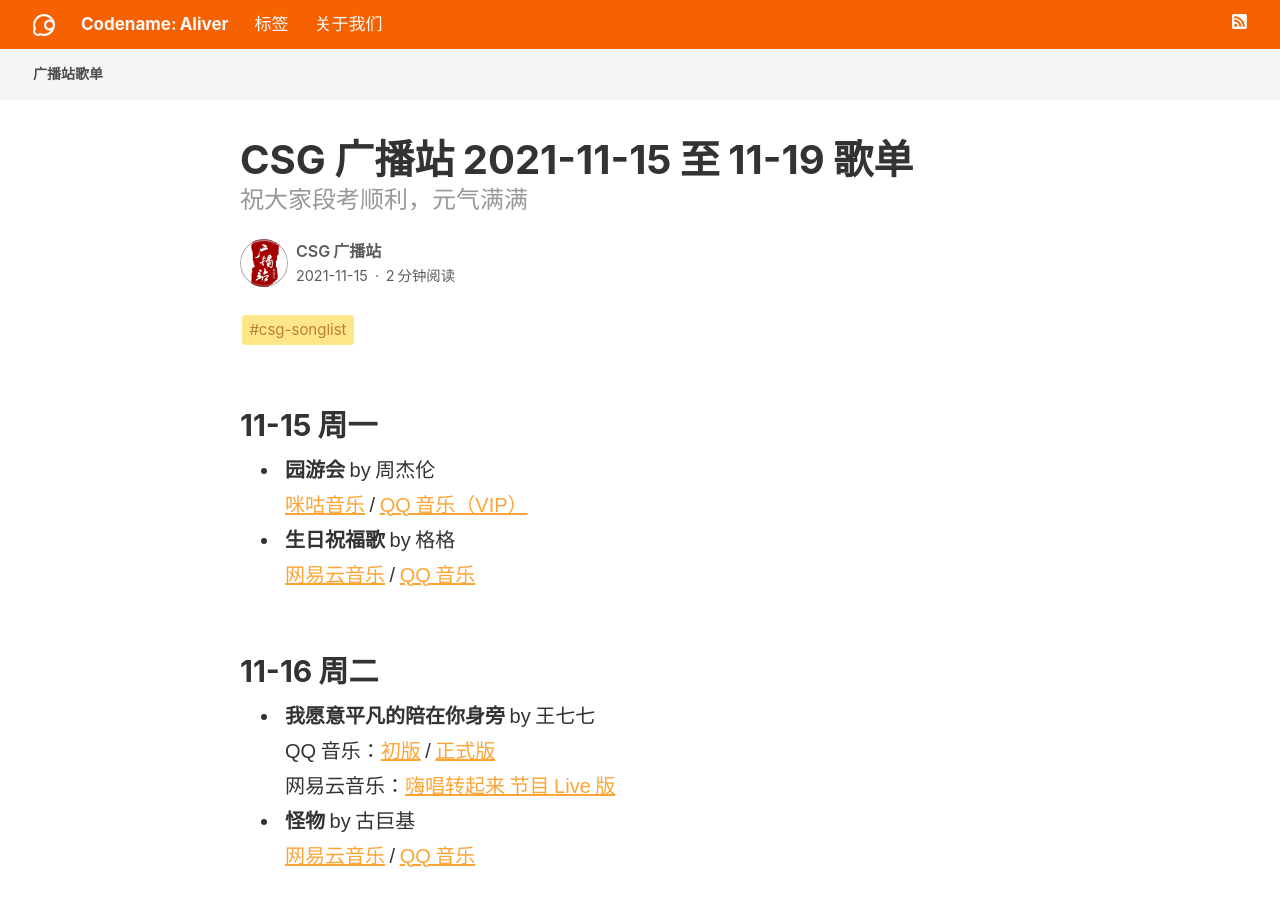
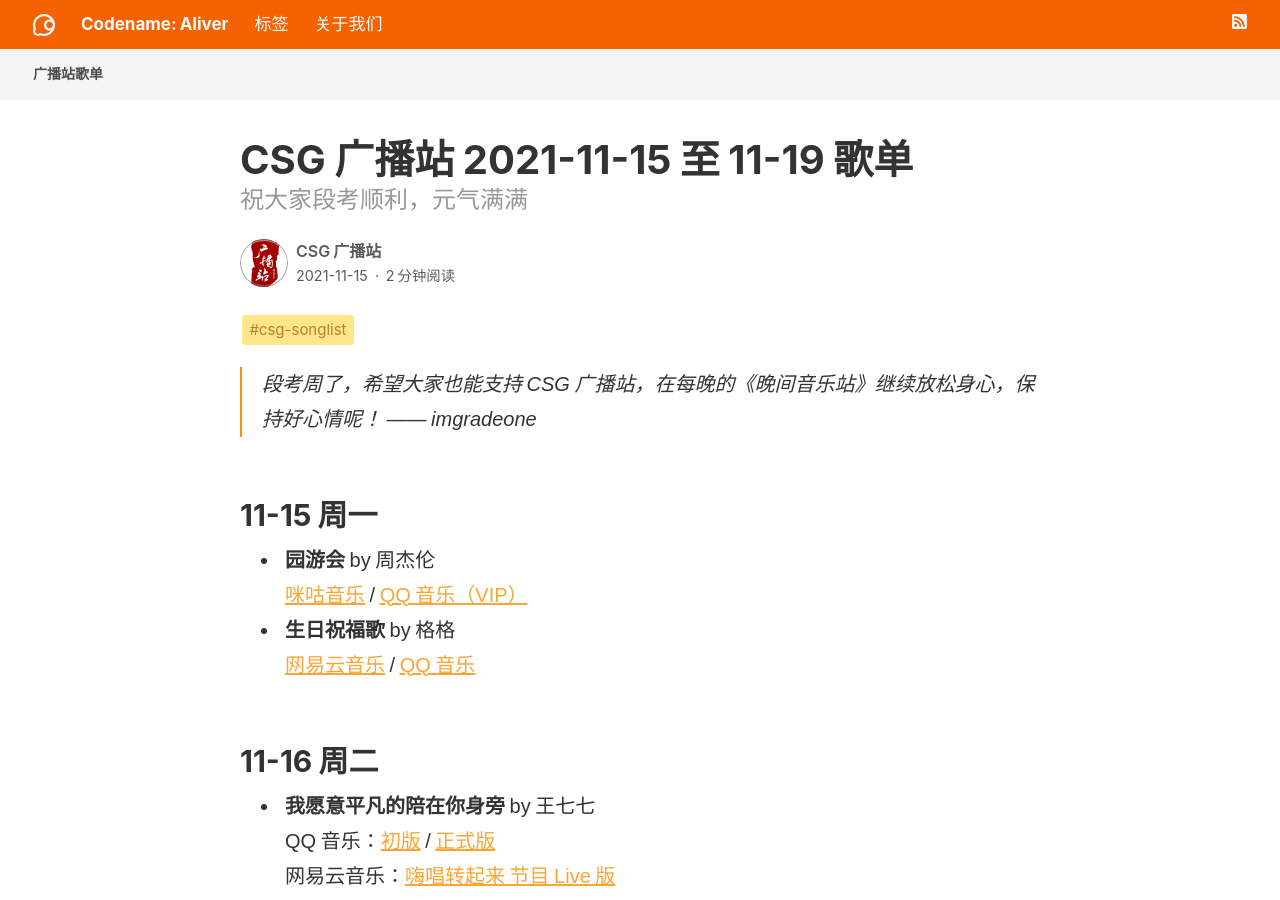
Before and after one commit to devswork-glzx/aliver, a Jekyll site: the page built from _posts/2021-11-15-songlist-2021-11-15.md, in a window 1280 px wide and 900 px high. Built offline with Jekyll 4.4.1, drawn with Linux system fonts in a browser that asks for light colours; our own code applies the rules of GitHub Pages for plain Markdown files.

Commit message:
（小声

```diff
--- a/_posts/2021-11-15-songlist-2021-11-15.md
+++ b/_posts/2021-11-15-songlist-2021-11-15.md
@@ -6,6 +6,9 @@ author: csg
 tags:
   - csg-songlist
 ---
+
+> 段考周了，希望大家也能支持 CSG 广播站，在每晚的《晚间音乐站》继续放松身心，保持好心情呢！
+> —— imgradeone
 
 ## 11-15 周一
 
```
